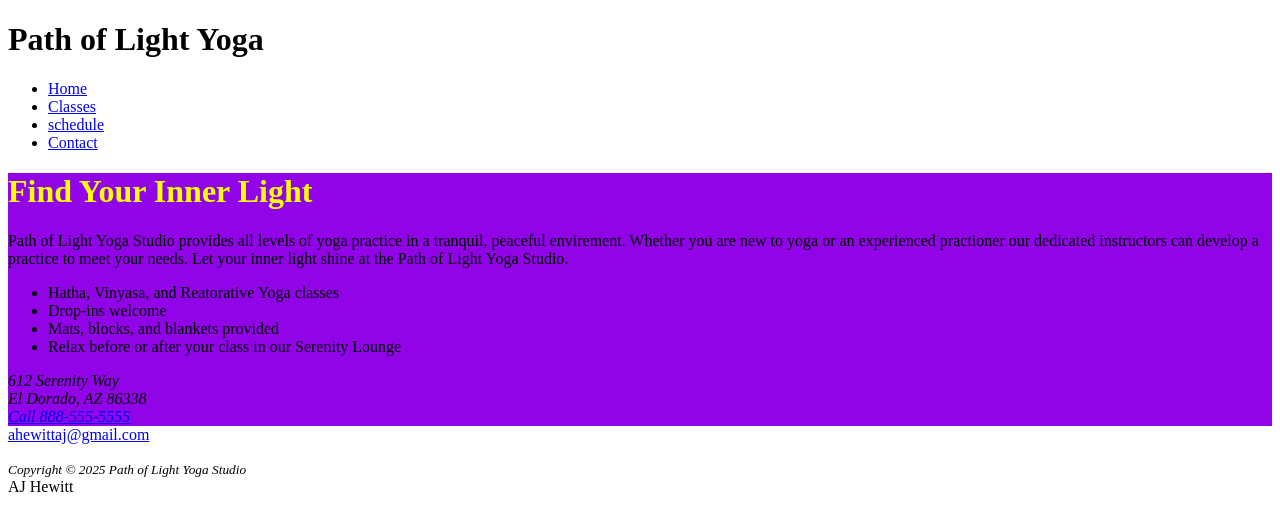
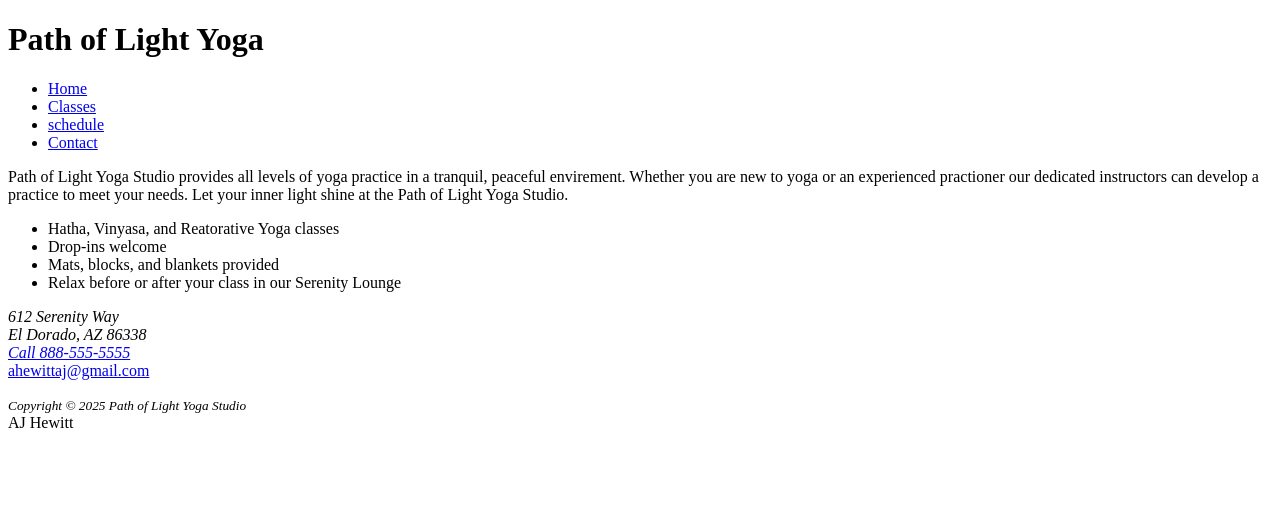
Before and after one commit to Kokkiri1/webd152, a plain HTML site: page chapter3/yoga/index.html in a window 1280 px wide. Drawn offline with Linux system fonts and the light colour scheme.

Commit message:
chapter3/yoga

```diff
--- a/chapter3/yoga/index.html
+++ b/chapter3/yoga/index.html
@@ -9,8 +9,6 @@
 <body>
     <!-- header>h1{} -->
     <header><h1>Path of Light Yoga</h1></header>
-     <div style="background-color:red">
-</div>
 
     <!-- ul>lu*4>a -->
     <nav>
@@ -24,8 +22,6 @@
 
      <!-- main>h2{Find Your Inner Light} -->
         <main>
-            <div style="background-color:rgb(144, 4, 231)">
-            <h1 style="color:yellow">Find Your Inner Light</h1>
             <p>Path of Light Yoga Studio provides all levels of yoga practice in a tranquil, peaceful envirement. Whether you are new to yoga or an experienced practioner our dedicated instructors can develop a practice to meet your needs. Let your inner light shine at the Path of Light Yoga Studio.</p>
         <!-- ul>li*4 -->
         <ul>
```
